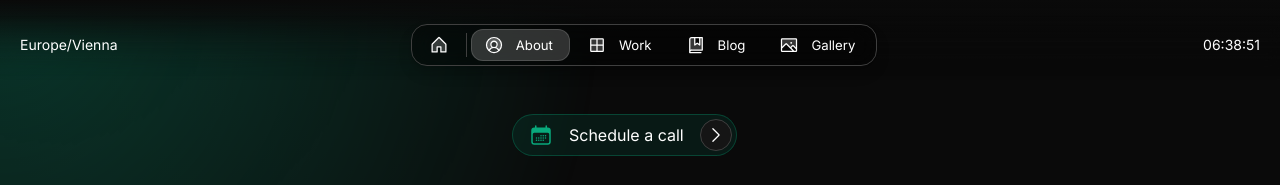
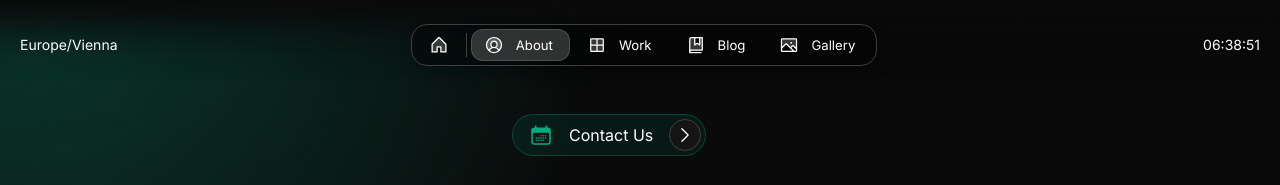
Before and after one commit to sachinsingh018/magic-portfolio-for-next-js2, a Next.js app: page /about in a window 1280 px wide. Shown: the top 185 px of the page. Built offline with nearby package versions, Linux system fonts and the light colour scheme.

Commit message:
Update page.tsx

```diff
--- a/src/app/about/page.tsx
+++ b/src/app/about/page.tsx
@@ -147,7 +147,7 @@ export default function About() {
                 vertical="center"
               >
                 <Icon paddingLeft="12" name="calendar" onBackground="brand-weak" />
-                <Flex paddingX="8">Schedule a call</Flex>
+                <Flex paddingX="8">Contact Us</Flex>
                 <IconButton
                   href={about.calendar.link}
                   data-border="rounded"
```
